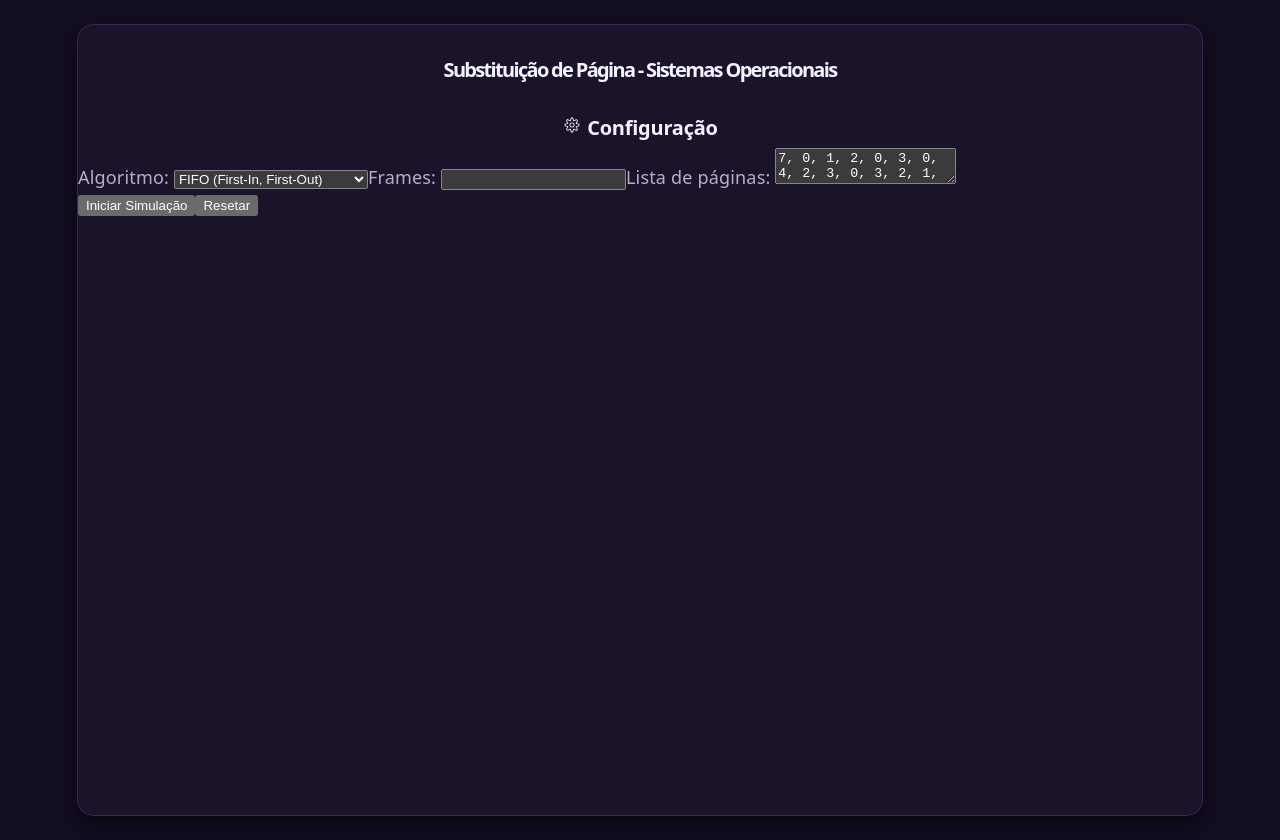
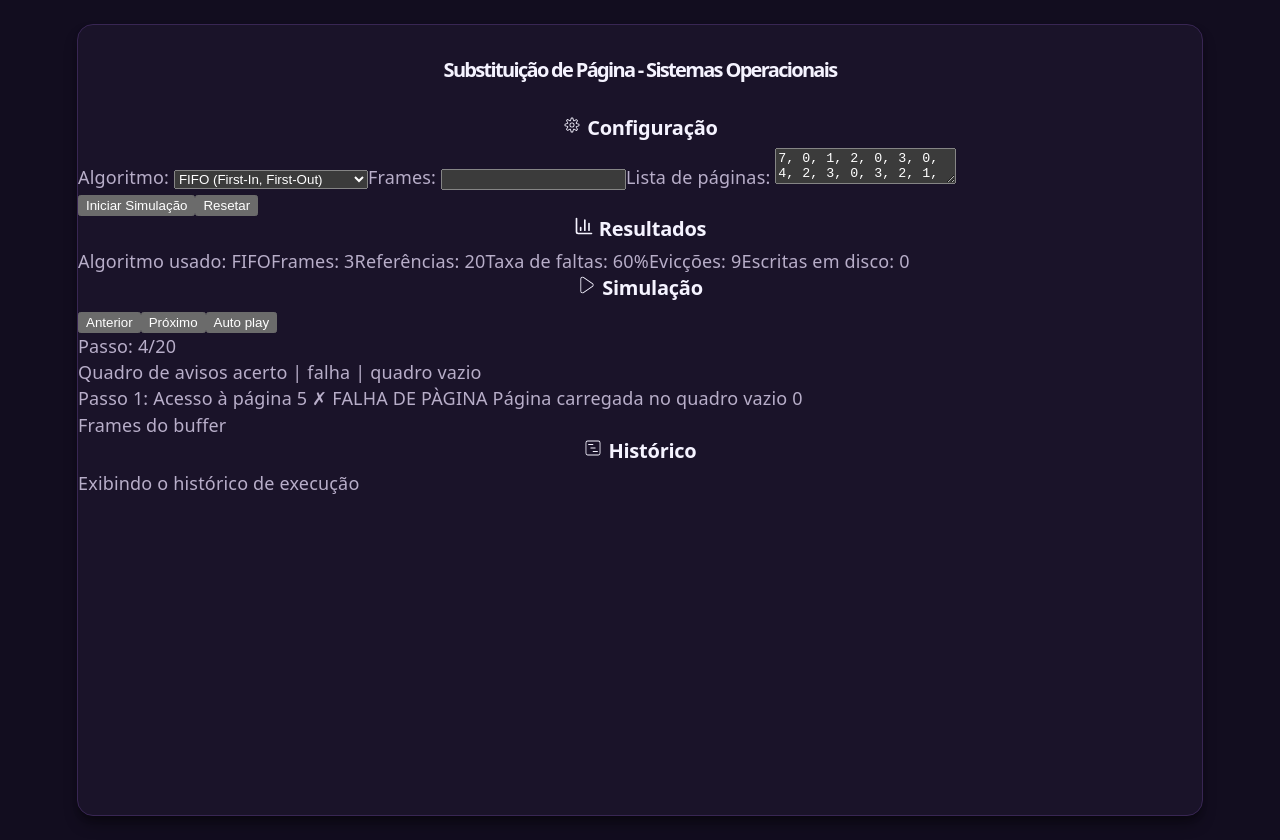
Before and after one commit to FelipeGabriel05/paginacao-SO, a React (Vite) app in the folder paginacao/: page / in a window 1280 px wide. Built offline with nearby package versions, Linux system fonts and the light colour scheme.

Commit message:
Adicionando todas as informações

```diff
--- a/paginacao/src/components/HistoryCard/history-card.jsx
+++ b/paginacao/src/components/HistoryCard/history-card.jsx
@@ -0,0 +1,12 @@
+import { Historico } from "../Header/header"
+
+const HistoryCard = () => {
+    return (
+        <div>
+            <Historico/>
+            <p>Exibindo o histórico de execução</p>
+        </div>
+    )
+}
+
+export default HistoryCard;
--- a/paginacao/src/components/ResultsCard/results-card.jsx
+++ b/paginacao/src/components/ResultsCard/results-card.jsx
@@ -5,7 +5,14 @@ const ResultsCard = () => {
         <>
             <div>
                 <Resultados/>
-
+                <div>
+                    <label htmlFor="">Algoritmo usado: FIFO</label>
+                    <label htmlFor="">Frames: 3</label>
+                    <label htmlFor="">Referências: 20</label>
+                    <label htmlFor="">Taxa de faltas: 60%</label>
+                    <label htmlFor="">Evicções: 9</label>
+                    <label htmlFor="">Escritas em disco: 0</label>
+                </div>
             </div>
         </>
     )
--- a/paginacao/src/components/SimulationCard/simulation-card.jsx
+++ b/paginacao/src/components/SimulationCard/simulation-card.jsx
@@ -0,0 +1,29 @@
+import { Simulacao } from "../Header/header"
+
+const SimulationCard = () => {
+    return (
+        <div>
+            <Simulacao />
+            <button>Anterior</button>
+            <button>Próximo</button>
+            <button>Auto play</button>
+            <div>
+                Passo: 4/20
+            </div>
+            <div>
+                Quadro de avisos acerto | falha | quadro vazio
+            </div>
+            <div>
+                Passo 1: Acesso à página 5
+                ✗ FALHA DE PÀGINA
+
+                Página carregada no quadro vazio 0
+            </div>
+            <div>
+                Frames do buffer
+            </div>
+        </div>
+    )
+}
+
+export default SimulationCard;
--- a/paginacao/src/pages/Home/index.jsx
+++ b/paginacao/src/pages/Home/index.jsx
@@ -1,11 +1,20 @@
 import ConfigurationCard from "../../components/ConfigurationCard/configuration-card";
 import { Header } from "../../components/Header/header"
+import HistoryCard from "../../components/HistoryCard/history-card";
+import ResultsCard from "../../components/ResultsCard/results-card";
+import SimulationCard from "../../components/SimulationCard/simulation-card";
 
 const Home = () => {
     return (
         <>
             <Header />
-            <ConfigurationCard />
+            <section>
+                <ConfigurationCard />
+                <ResultsCard/>
+                <SimulationCard/>
+                <HistoryCard/>
+            </section>
+
         </>
     )
 }
```
